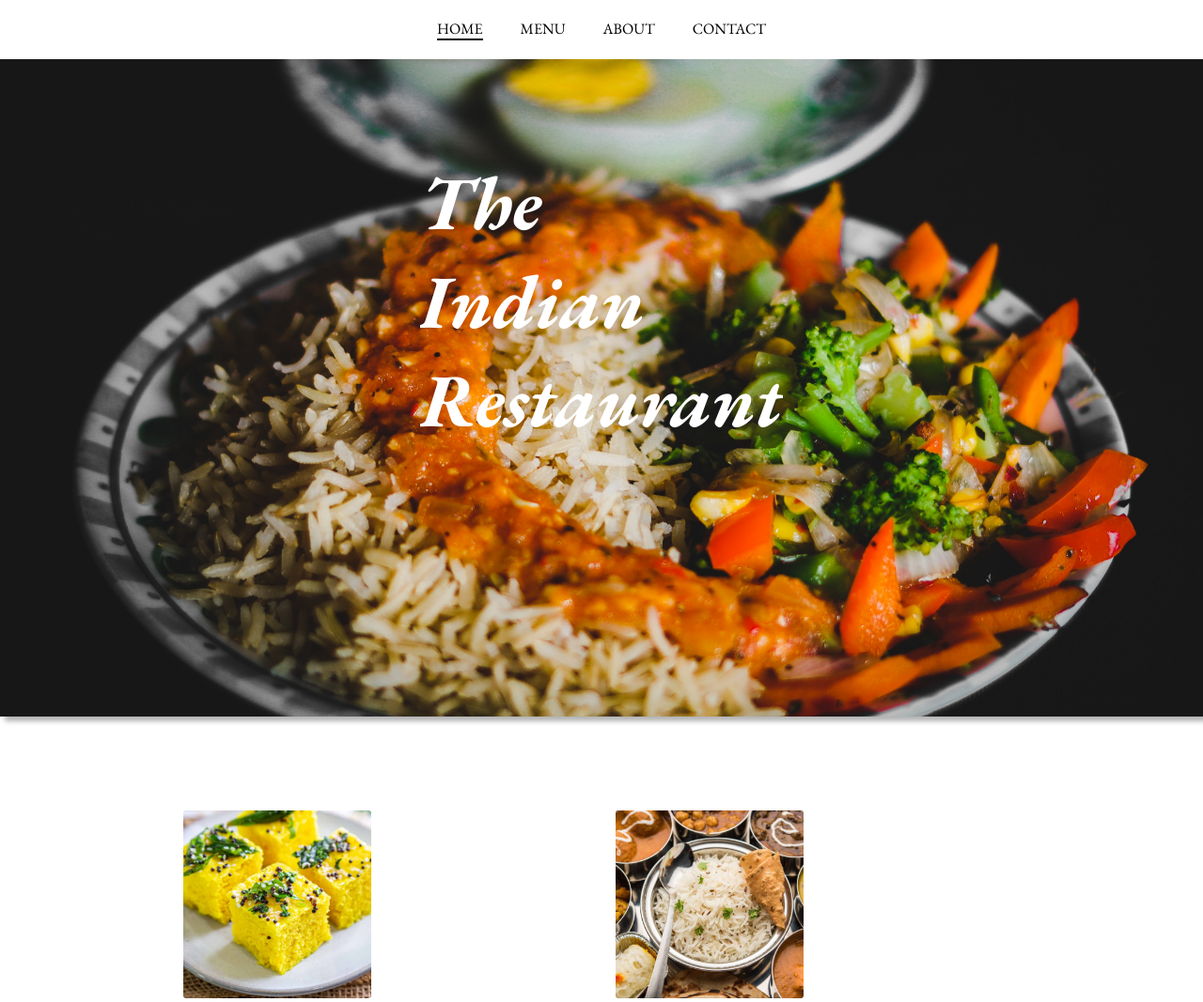
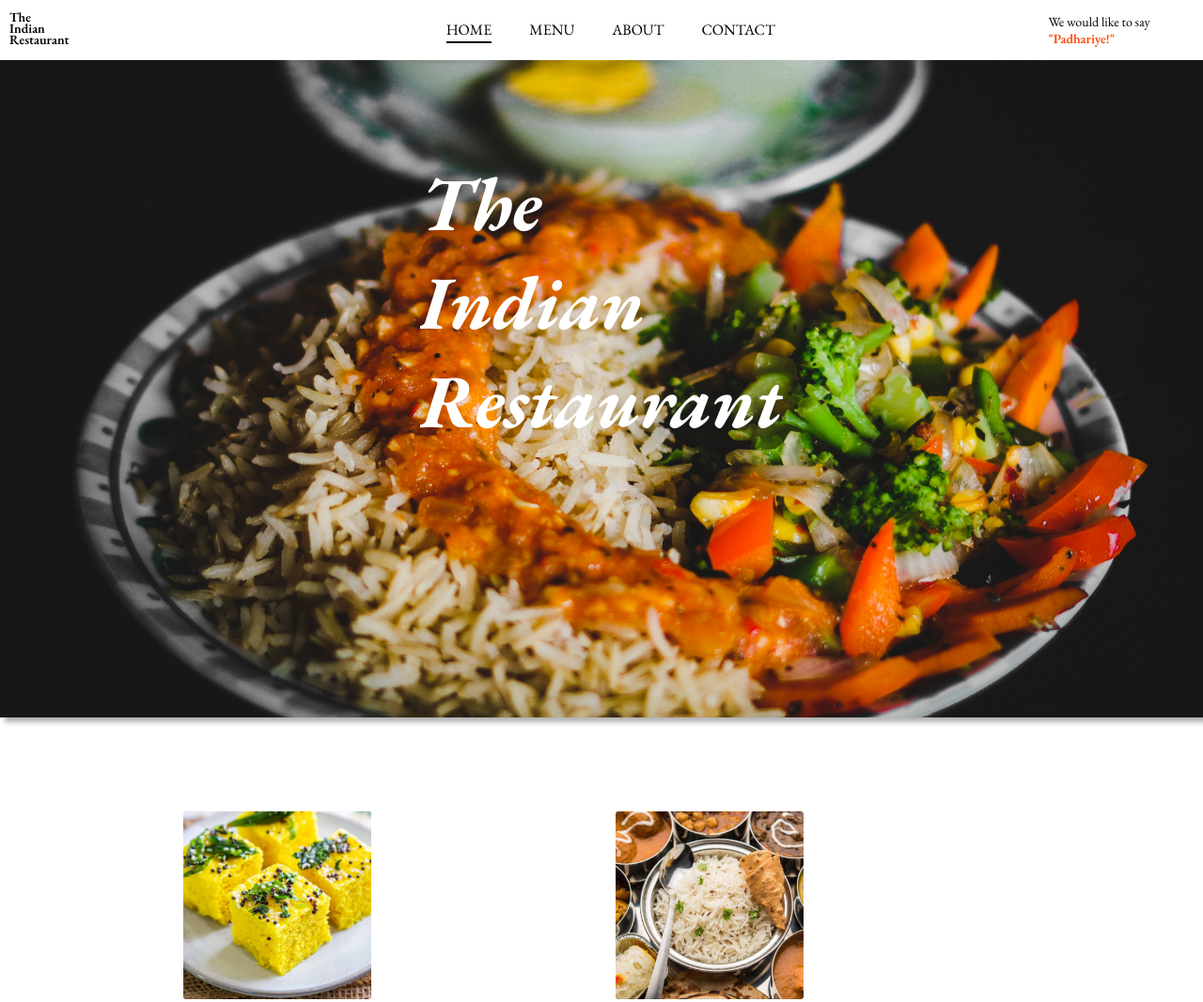
Before and after one commit to jaivik1920/indianRestaurant, a plain HTML site: page index.html in a window 1280 px wide. Shown: the top 1067 px of the page at 94% size. Drawn offline with nearby package versions, Linux system fonts and the light colour scheme.

Commit message:
Updated Header

```diff
--- a/css/about.css
+++ b/css/about.css
@@ -14,37 +14,85 @@ body {
   z-index: 1;
 }
 
-.header {
+header {
+  width: 100%;
+}
+
+header #mainNavbar {
   display: flex;
+  justify-content: center;
+  align-items: center;
+  width: 100%;
+}
+
+header #mainNavbar #logoDiv {
+  width: 15%;
+  margin: 5px 0px 10px 10px;
+  cursor: pointer;
+
+  @media screen and (max-width: 769px) {
+    display: none;
+  }
+}
+
+#logoDiv a h3 {
+  font-size: 14px;
+  line-height: 12px;
+  margin: 0;
+}
+
+header #mainNavbar #logoDiv a {
+  text-decoration: none;
+  color: black;
+}
+#lastDiv {
+  @media screen and (max-width: 769px) {
+    display: none;
+  }
+}
+#lastDiv p {
+  font-size: 14px;
+}
+
+#lastDiv span {
+  color: orangered;
+  font-weight: bolder;
+}
+
+header #mainNavbar #navbarContainer {
+  display: flex;
+  width: 80%;
+  height: 62px;
   justify-content: center;
   gap: 40px;
   padding: 20px;
-  box-shadow: 5px 5px 5px rgba(0, 0, 0, 0.3);
 }
 
-.header a {
+header #mainNavbar #navbarContainer a {
   text-decoration: none;
   color: black;
 }
 
-.header span {
+header #mainNavbar #navbarContainer .navItems {
   text-transform: uppercase;
   cursor: pointer;
 }
 
-.header span::after {
+header #mainNavbar #navbarContainer .navItems::after,
+header #mainNavbar #navbarContainer #menunavItem::after {
   content: "";
   display: block;
-  width: 0;
   height: 2px;
   background-color: black;
   transition: width 0.3s;
+  width: 0%;
 }
 
-.header span:hover::after,
-.header #aboutnavItem span::after {
+header #mainNavbar #navbarContainer .navItems:hover::after,
+header #mainNavbar #navbarContainer #menunavItem::after {
   width: 100%;
 }
+
 .contactContainer {
   position: fixed;
   top: 0;
--- a/css/index.css
+++ b/css/index.css
@@ -13,35 +13,82 @@ body {
   z-index: 1;
 }
 
-.header {
+header {
+  width: 100%;
+}
+
+header #mainNavbar {
   display: flex;
+  justify-content: center;
+  align-items: center;
+  width: 100%;
+}
+
+header #mainNavbar #logoDiv {
+  width: 15%;
+  margin: 5px 0px 10px 10px;
+  cursor: pointer;
+
+  @media screen and (max-width: 769px) {
+    display: none;
+  }
+}
+
+#logoDiv a h3 {
+  font-size: 14px;
+  line-height: 12px;
+  margin: 0;
+}
+
+header #mainNavbar #logoDiv a {
+  text-decoration: none;
+  color: black;
+}
+#lastDiv {
+  @media screen and (max-width: 769px) {
+    display: none;
+  }
+}
+#lastDiv p {
+  font-size: 14px;
+}
+
+#lastDiv span {
+  color: orangered;
+  font-weight: bolder;
+}
+
+header #mainNavbar #navbarContainer {
+  display: flex;
+  width: 80%;
+  height: 62px;
   justify-content: center;
   gap: 40px;
   padding: 20px;
-  box-shadow: 5px 5px 5px rgba(0, 0, 0, 0.3);
 }
 
-.header a {
+header #mainNavbar #navbarContainer a {
   text-decoration: none;
   color: black;
 }
 
-.header span {
+header #mainNavbar #navbarContainer .navItems {
   text-transform: uppercase;
   cursor: pointer;
 }
 
-.header span::after {
+header #mainNavbar #navbarContainer .navItems::after,
+header #mainNavbar #navbarContainer #menunavItem::after {
   content: "";
   display: block;
-  width: 0;
   height: 2px;
   background-color: black;
   transition: width 0.3s;
+  width: 0%;
 }
 
-.header span:hover::after,
-.header #homenavItem span::after {
+header #mainNavbar #navbarContainer .navItems:hover::after,
+header #mainNavbar #navbarContainer #menunavItem::after {
   width: 100%;
 }
 .contactContainer {
@@ -177,7 +224,7 @@ body {
   }
 }
 
-.card span {
+.card a {
   width: 100%;
   height: 100%;
   display: flex;
@@ -186,8 +233,9 @@ body {
   font-size: 24px;
   font-weight: bold;
   color: transparent;
+  text-decoration: none;
 }
-.card span:hover {
+.card a:hover {
   color: white;
 }
 .card1 :hover,
--- a/css/menu.css
+++ b/css/menu.css
@@ -1,10 +1,9 @@
-*{
+* {
   box-sizing: border-box;
   margin: 0px;
   padding: 0px;
-    font-family: 'EB Garamond', serif;
+  font-family: "EB Garamond", serif;
 }
-
 
 .contactContainer {
   position: fixed;
@@ -73,42 +72,51 @@
   text-decoration: none;
 }
 
-header{
+header {
   width: 100%;
 }
 
-header #mainNavbar{
+header #mainNavbar {
   display: flex;
+  justify-content: center;
+  align-items: center;
   width: 100%;
 }
 
-header #mainNavbar #logoDiv{
+header #mainNavbar #logoDiv {
   width: 15%;
-    /* background: linear-gradient(to bottom right, white,#EFFBFF); */
-    margin: 5px 0px 0px 10px;
+  margin: 5px 0px 10px 10px;
   cursor: pointer;
 
-     /* tablets */
-    @media screen and (max-width : 1400px) and (min-width: 481px) {
-        display: none;
-    }
-      /* mobile */
-     @media screen and (max-width: 481px) {
+  @media screen and (max-width: 769px) {
     display: none;
   }
 }
 
-header #mainNavbar #logoDiv a{
+#logoDiv h3 {
+  font-size: 14px;
+  line-height: 12px;
+}
+
+header #mainNavbar #logoDiv a {
   text-decoration: none;
   color: black;
 }
+#lastDiv {
+  @media screen and (max-width: 769px) {
+    display: none;
+  }
+}
+#lastDiv p {
+  font-size: 14px;
+}
 
-header #mainNavbar #logoDiv span{
+#lastDiv span {
   color: orangered;
   font-weight: bolder;
 }
 
-header #mainNavbar #navbarContainer{
+header #mainNavbar #navbarContainer {
   display: flex;
   width: 80%;
   height: 62px;
@@ -117,19 +125,19 @@ header #mainNavbar #navbarContainer{
   padding: 20px;
 }
 
-header #mainNavbar #navbarContainer a{
+header #mainNavbar #navbarContainer a {
   text-decoration: none;
   color: black;
 }
 
-header #mainNavbar #navbarContainer .navItems{
+header #mainNavbar #navbarContainer .navItems {
   text-transform: uppercase;
   cursor: pointer;
 }
 
 header #mainNavbar #navbarContainer .navItems::after,
 header #mainNavbar #navbarContainer #menunavItem::after {
-    content: '';
+  content: "";
   display: block;
   height: 2px;
   background-color: black;
@@ -138,29 +146,27 @@ header #mainNavbar #navbarContainer #menunavItem::after {
 }
 
 header #mainNavbar #navbarContainer .navItems:hover::after,
-header #mainNavbar #navbarContainer #menunavItem::after{
+header #mainNavbar #navbarContainer #menunavItem::after {
   width: 100%;
 }
 
-main{
+main {
   width: 100%;
 }
 
-
-main #posterContaier::before{
-    background: url('../images/poster.jpg') no-repeat center center/cover;
-    content: '';
+main #posterContaier::before {
+  background: url("../images/poster.jpg") no-repeat center center/cover;
+  content: "";
   width: 100%;
   height: 90%;
-    opacity: 0.8;
+  /* opacity: 0.8; */
   left: 0px;
   top: 60px;
   position: absolute;
   z-index: -1;
-
 }
 
-main #posterContaier div{
+main #posterContaier div {
   height: 630px;
   width: 100%;
   display: flex;
@@ -168,13 +174,14 @@ main #posterContaier div{
   align-items: center;
   margin-bottom: 5px;
 }
-main #posterContaier div h1{
+main #posterContaier div h1 {
   text-transform: uppercase;
   font-size: 70px;
   color: white;
+  font-style: italic;
 
   /* tablet */
-    @media screen and (max-width : 768px) and (min-width: 481px) {
+  @media screen and (max-width: 768px) and (min-width: 481px) {
     font-size: 60px;
   }
   /* mobile */
@@ -183,7 +190,7 @@ main #posterContaier div h1{
   }
 }
 
-main #secondaryNavigation{
+main #secondaryNavigation {
   width: 100%;
   height: 50px;
   display: flex;
@@ -191,7 +198,7 @@ main #secondaryNavigation{
   align-items: center;
   box-shadow: 5px 5px 5px rgba(0, 0, 0, 0.3);
   /* tablet */
-    @media screen and (max-width : 768px) and (min-width: 481px) {
+  @media screen and (max-width: 768px) and (min-width: 481px) {
   }
   /* mobile */
   @media screen and (max-width: 481px) {
@@ -199,15 +206,15 @@ main #secondaryNavigation{
   }
 }
 
-main #secondaryNavigation  .menuItems{
+main #secondaryNavigation .menuItems {
   text-decoration: none;
   text-transform: uppercase;
   color: black;
   cursor: pointer;
 }
 
-main #secondaryNavigation  .menuItems:hover::after {
-    content: '';
+main #secondaryNavigation .menuItems:hover::after {
+  content: "";
   display: block;
   height: 2px;
   background-color: black;
@@ -215,34 +222,33 @@ main #secondaryNavigation  .menuItems:hover::after {
   width: 100%;
 }
 
-main #breakfastContainer{
+main #breakfastContainer {
   display: flex;
   width: 100%;
   justify-content: center;
   flex-wrap: wrap;
 
   /* tablets */
-    @media screen and (max-width : 768px) and (min-width: 481px) {
+  @media screen and (max-width: 768px) and (min-width: 481px) {
   }
   /* mobile */
   @media screen and (max-width: 481px) {
     flex-direction: column;
   }
-
 }
 
-main #breakfastContainer h1{
+main #breakfastContainer h1 {
   width: 100%;
   text-align: center;
   margin: 20px 0px 0px 0px;
 }
 
-main #breakfastContainer .breakfastitems{
+main #breakfastContainer .breakfastitems {
   width: 30%;
   height: 350px;
   margin: 20px;
   /* tablets */
-    @media screen and (max-width : 768px) and (min-width: 481px) {
+  @media screen and (max-width: 768px) and (min-width: 481px) {
     width: 50%;
   }
   /* mobile */
@@ -251,7 +257,7 @@ main #breakfastContainer .breakfastitems{
   }
 }
 
-main #breakfastContainer .breakfastitems img{
+main #breakfastContainer .breakfastitems img {
   width: 100%;
   height: 95%;
   object-fit: cover;
@@ -259,11 +265,11 @@ main #breakfastContainer .breakfastitems img{
   box-shadow: 5px 5px 5px rgba(0, 0, 0, 0.3);
 }
 
-main #breakfastContainer .breakfastitems img:hover{
+main #breakfastContainer .breakfastitems img:hover {
   transform: scale(1.05);
 }
 
-main #breakfastContainer .breakfastitems figcaption{
+main #breakfastContainer .breakfastitems figcaption {
   height: 5%;
   text-align: center;
   text-transform: uppercase;
@@ -271,26 +277,26 @@ main #breakfastContainer .breakfastitems figcaption{
   margin-top: 10px;
 }
 
-main #lunchContainer{
+main #lunchContainer {
   display: flex;
   width: 100%;
   justify-content: center;
   flex-wrap: wrap;
 }
 
-main #lunchContainer h1{
+main #lunchContainer h1 {
   width: 100%;
   text-align: center;
   margin: 50px 0px 0px 0px;
 }
 
-main #lunchContainer .lunchitems{
+main #lunchContainer .lunchitems {
   width: 30%;
   height: 350px;
   margin: 20px;
 
   /* tablets */
-    @media screen and (max-width : 768px) and (min-width: 481px) {
+  @media screen and (max-width: 768px) and (min-width: 481px) {
     width: 50%;
   }
   /* mobile */
@@ -299,20 +305,19 @@ main #lunchContainer .lunchitems{
   }
 }
 
-main #lunchContainer .lunchitems img{
+main #lunchContainer .lunchitems img {
   width: 100%;
   height: 95%;
   object-fit: cover;
   cursor: pointer;
   box-shadow: 5px 5px 5px rgba(0, 0, 0, 0.3);
-
 }
 
-main #lunchContainer .lunchitems img:hover{
+main #lunchContainer .lunchitems img:hover {
   transform: scale(1.05);
 }
 
-main #lunchContainer .lunchitems figcaption{
+main #lunchContainer .lunchitems figcaption {
   height: 5%;
   text-align: center;
   text-transform: uppercase;
@@ -320,26 +325,26 @@ main #lunchContainer .lunchitems figcaption{
   margin-top: 10px;
 }
 
-main #dinnerContainer{
+main #dinnerContainer {
   display: flex;
   width: 100%;
   justify-content: center;
   flex-wrap: wrap;
 }
 
-main #dinnerContainer h1{
+main #dinnerContainer h1 {
   width: 100%;
   text-align: center;
   margin: 50px 0px 0px 0px;
 }
 
-main #dinnerContainer .dinneritems{
+main #dinnerContainer .dinneritems {
   width: 30%;
   height: 350px;
   margin: 20px;
 
   /* tablets */
-    @media screen and (max-width : 768px) and (min-width: 481px) {
+  @media screen and (max-width: 768px) and (min-width: 481px) {
     width: 50%;
   }
   /* mobile */
@@ -348,7 +353,7 @@ main #dinnerContainer .dinneritems{
   }
 }
 
-main #dinnerContainer .dinneritems img{
+main #dinnerContainer .dinneritems img {
   width: 100%;
   height: 95%;
   object-fit: cover;
@@ -356,11 +361,11 @@ main #dinnerContainer .dinneritems img{
   box-shadow: 5px 5px 5px rgba(0, 0, 0, 0.3);
 }
 
-main #dinnerContainer .dinneritems img:hover{
+main #dinnerContainer .dinneritems img:hover {
   transform: scale(1.05);
 }
 
-main #dinnerContainer .dinneritems figcaption{
+main #dinnerContainer .dinneritems figcaption {
   height: 5%;
   text-align: center;
   text-transform: uppercase;
@@ -368,26 +373,26 @@ main #dinnerContainer .dinneritems figcaption{
   margin-top: 10px;
 }
 
-main #dessertContainer{
+main #dessertContainer {
   display: flex;
   width: 100%;
   justify-content: center;
   flex-wrap: wrap;
 }
 
-main #dessertContainer h1{
+main #dessertContainer h1 {
   width: 100%;
   text-align: center;
   margin: 50px 0px 0px 0px;
 }
 
-main #dessertContainer .dessertitems{
+main #dessertContainer .dessertitems {
   width: 30%;
   height: 350px;
   margin: 20px;
 
   /* tablets */
-    @media screen and (max-width : 768px) and (min-width: 481px) {
+  @media screen and (max-width: 768px) and (min-width: 481px) {
     width: 50%;
   }
   /* mobile */
@@ -396,7 +401,7 @@ main #dessertContainer .dessertitems{
   }
 }
 
-main #dessertContainer .dessertitems img{
+main #dessertContainer .dessertitems img {
   width: 100%;
   height: 95%;
   object-fit: cover;
@@ -404,11 +409,11 @@ main #dessertContainer .dessertitems img{
   box-shadow: 5px 5px 5px rgba(0, 0, 0, 0.3);
 }
 
-main #dessertContainer .dessertitems img:hover{
+main #dessertContainer .dessertitems img:hover {
   transform: scale(1.05);
 }
 
-main #dessertContainer .dessertitems figcaption{
+main #dessertContainer .dessertitems figcaption {
   height: 5%;
   text-align: center;
   text-transform: uppercase;
@@ -416,26 +421,26 @@ main #dessertContainer .dessertitems figcaption{
   margin-top: 10px;
 }
 
-main #beveragesContainer{
+main #beveragesContainer {
   display: flex;
   width: 100%;
   justify-content: center;
   flex-wrap: wrap;
 }
 
-main #beveragesContainer h1{
+main #beveragesContainer h1 {
   width: 100%;
   text-align: center;
   margin: 50px 0px 0px 0px;
 }
 
-main #beveragesContainer .beveragesitems{
+main #beveragesContainer .beveragesitems {
   width: 30%;
   height: 350px;
   margin: 20px;
 
   /* tablets */
-    @media screen and (max-width : 768px) and (min-width: 481px) {
+  @media screen and (max-width: 768px) and (min-width: 481px) {
     width: 50%;
   }
   /* mobile */
@@ -444,19 +449,20 @@ main #beveragesContainer .beveragesitems{
   }
 }
 
-main #beveragesContainer .beveragesitems img{
+main #beveragesContainer .beveragesitems img {
   width: 100%;
   height: 95%;
   object-fit: cover;
   cursor: pointer;
   box-shadow: 5px 5px 5px rgba(0, 0, 0, 0.3);
+  transition: transform 0.4s;
 }
 
-main #beveragesContainer .beveragesitems img:hover{
+main #beveragesContainer .beveragesitems img:hover {
   transform: scale(1.05);
 }
 
-main #beveragesContainer .beveragesitems figcaption{
+main #beveragesContainer .beveragesitems figcaption {
   height: 5%;
   text-align: center;
   text-transform: uppercase;
@@ -464,7 +470,7 @@ main #beveragesContainer .beveragesitems figcaption{
   margin-top: 10px;
 }
 
-hr{
+hr {
   width: 95%;
   border: none;
   height: 3px;
--- a/index.html
+++ b/index.html
@@ -52,19 +52,32 @@
       </div>
     </div>
 
-    <nav class="header">
-      <a href="./index.html" id="homenavItem">
-        <span>Home</span>
+    <header>
+      <nav id="mainNavbar">
+        <div id="logoDiv">
+          <a href="./index.html">
+            <h3>The </h3>
+            <h3>Indian</h3>
+            <h3>Restaurant</h3>
           </a>
+        </div>
+        <div id="navbarContainer">
+          <a href="./index.html" id="menunavItem">
+            <span class="navItems">Home</span>
           </a>
           <a href="./pages/menu.html">
-        <span>Menu</span>
+            <span class="navItems">Menu</span>
           </a>
           <a href="./pages/about.html">
-        <span>About</span>
+            <span class="navItems">About</span>
           </a>
-      <span onclick="fadeIn()"> Contact </span>
+          <span class="navItems" onclick="fadeIn()"> Contact </span>
+        </div>
+        <div id="lastDiv">
+          <p>We would like to say <span>"Padhariye!"</span> </p>
+        </div>
       </nav>
+    </header>
 
     <main class="mainContainer">
       <div class="firstContainer">
@@ -76,24 +89,23 @@
       </div>
       <div class="secondContainer">
         <div class="card card1">
-          <!-- <a href="./pages/menu.html#breakfastContainer"> -->
-            <span>breakfast</span>
-          <!-- </a> -->
+          <a href="./pages/menu.html#breakfastContainer">
+            breakfast
+          </a>
         </div>
         <div class="card card2">
-          <!-- <a href="./pages/menu.html#lunchContainer"> -->
-            <span>lunch</span>
-          <!-- </a> -->
+          <a href="./pages/menu.html#lunchContainer">
+            lunch
+          </a>
         </div>
         <div class="card card4">
-          <!-- <a href="./pages/menu.html#dinnerContainer"> -->
-            <span>dinner</span>
-          <!-- </a>   -->
+          <a href="./pages/menu.html#dinnerContainer">
+            dinner </a>
         </div>
         <div class="card card3">
-          <!-- <a href="./pages/menu.html#dessertContainer"> -->
-          <span> dessert </span>
-          <!-- </a> -->
+          <a href="./pages/menu.html#dessertContainer">
+            dessert
+          </a>
         </div>
       </div>
       <div class="famousContainer">
```
Also changed, not shown: pages/about.html (+20 -8 lines), pages/menu.html (+10 -4 lines). Lines whose indentation alone changed are shown as unchanged.
